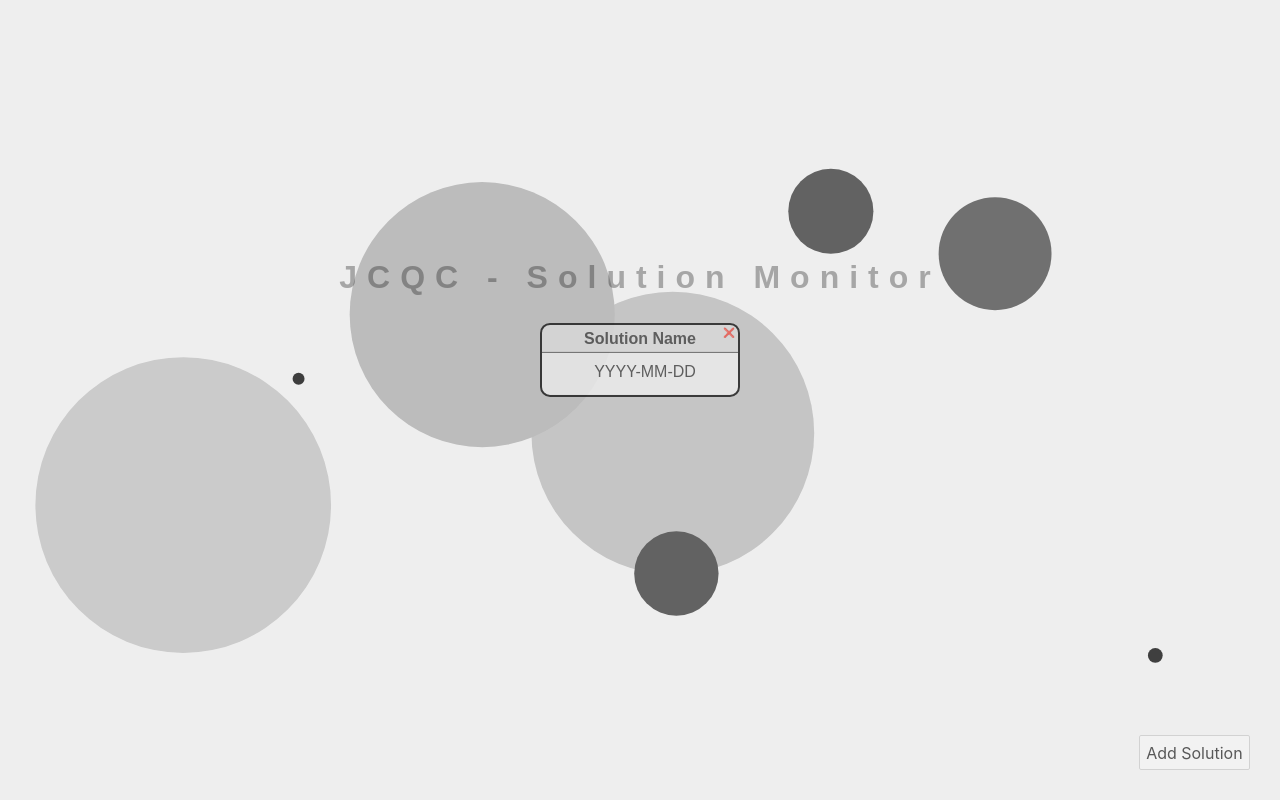
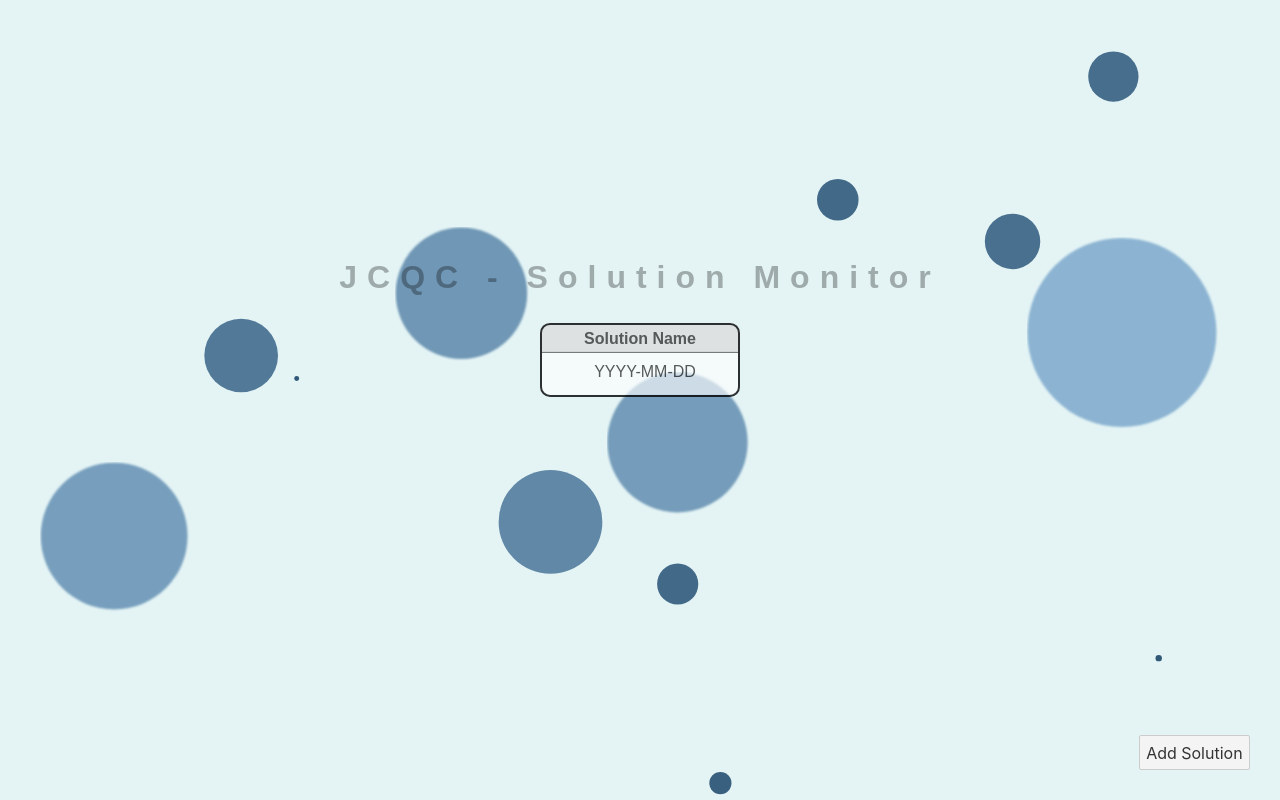
Before and after one commit to jeffreycharters/jcqc-solutions, a Svelte app: page / in a window 1280 px wide. Built offline with nearby package versions, Linux system fonts and the light colour scheme.

Commit message:
update delete button, balls

```diff
--- a/public/global.css
+++ b/public/global.css
@@ -10,7 +10,7 @@ body {
 	padding: 0;
 	box-sizing: border-box;
 	font-family: -apple-system, BlinkMacSystemFont, "Segoe UI", Roboto, Oxygen-Sans, Ubuntu, Cantarell, "Helvetica Neue", sans-serif;
-	background: #eee;
+	background: #e4f4f5;
 }
 
 a {
--- a/public/index.html
+++ b/public/index.html
@@ -13,6 +13,6 @@
 	<script defer src='/build/bundle.js'></script>
 </head>
 
-<body style="position: relative">
+<body>
 </body>
 </html>
--- a/src/AddSolutionButton.svelte
+++ b/src/AddSolutionButton.svelte
@@ -6,6 +6,5 @@
     margin: 10px;
     bottom: 20px;
     right: 20px;
-    opacity: 0.8;
   }
 </style>
--- a/src/App.svelte
+++ b/src/App.svelte
@@ -4,12 +4,17 @@
 	import AddSolutionButton from "./AddSolutionButton.svelte";
 	import Toast from "./Toast.svelte";
 	import { solutions } from "./stores.js";
+	import { onDestroy } from "svelte";
 
 	let solutions_current;
 	let showToast = false;
 
 	const unsubscribe = solutions.subscribe((value) => {
 		solutions_current = value;
+	});
+
+	onDestroy(() => {
+		unsubscribe();
 	});
 
 	const saveToLocal = () => {
@@ -39,9 +44,7 @@
 
 <Balls />
 
-{#if showToast}
-	<Toast>Saved!</Toast>
-{/if}
+<Toast show={showToast}>Saved!</Toast>
 
 <main>
 	<h1>JCQC - Solution Monitor</h1>
--- a/src/Balls.svelte
+++ b/src/Balls.svelte
@@ -3,8 +3,8 @@
 
   let surface, h, w;
 
-  let numBalls = 8;
-  let maxSize = 200;
+  let numBalls = 12;
+  let maxSize = 100;
   let ballsArray = [];
 
   onMount(() => {
@@ -17,16 +17,27 @@
 
     class Ball {
       constructor() {
-        this.size = Math.random() * maxSize + 5;
+        this.size = Math.random() * maxSize + 2;
         this.x = Math.random() * (w - this.size * 2) + this.size;
         this.y = Math.random() * (h - this.size * 2) + this.size;
-        this.rgb = Math.ceil(255 - maxSize + this.size);
-        this.colour = `rgb(${this.rgb},${this.rgb},${this.rgb})`;
+        this.rgb = Math.ceil(this.size + 55);
+        this.colour = `rgb(${this.rgb - 10},${this.rgb + 30},${this.rgb + 60})`;
       }
     }
 
-    for (let i = 0; i < numBalls; i++) {
-      ballsArray.push(new Ball());
+    while (ballsArray.length <= numBalls) {
+      const newBall = new Ball();
+      let isFarAway = true;
+      for (let i = 0; i < ballsArray.length; i++) {
+        const biggerBallSize =
+          newBall.size > ballsArray[i].size ? newBall.size : ballsArray[i].size;
+        const dx = ballsArray[i].x - newBall.x;
+        const dy = ballsArray[i].y - newBall.y;
+        const distance = Math.sqrt(dx * dx + dy * dy);
+        isFarAway = distance > biggerBallSize;
+        if (!isFarAway) break;
+      }
+      if (isFarAway) ballsArray.push(newBall);
     }
     ballsArray.sort((a, b) => {
       return b.size - a.size;
@@ -38,7 +49,10 @@
 <div bind:this={surface} id="ballsDiv">
   <svg>
     {#each ballsArray as { x, y, size, colour }}
-      <circle cx={x} cy={y} r={size} fill={colour} />
+      <filter id={x} x="0" y="0">
+        <feGaussianBlur in="SourceGraphic" stdDeviation={size / 75} />
+      </filter>
+      <circle cx={x} cy={y} r={size} fill={colour} filter={`url(#${x})`} />
     {/each}
   </svg>
 </div>
--- a/src/Solution.svelte
+++ b/src/Solution.svelte
@@ -1,7 +1,10 @@
 <script>
   import { createEventDispatcher } from "svelte";
+  import { fade, fly } from "svelte/transition";
   import { solutions } from "./stores.js";
   export let solution;
+
+  let showX = false;
 
   const dispatch = createEventDispatcher();
 
@@ -17,10 +20,29 @@
       e.target.blur();
     }
   };
+
+  const toggleX = () => {
+    showX = !showX;
+  };
 </script>
 
-<div class="solution-container">
-  <div class="x-button" on:click={() => removeSolution(solution.name)}>❌</div>
+<div
+  class="solution-container"
+  on:mouseenter={toggleX}
+  on:mouseleave={toggleX}
+  in:fly={{ x: 200, duration: 250 }}
+  out:fade={{ duration: 100 }}
+>
+  {#if showX}
+    <div
+      class="x-button"
+      on:click={() => removeSolution(solution.name)}
+      in:fade={{ duration: 200 }}
+      out:fade={{ duration: 300 }}
+    >
+      <img src="/images/recycle.svg" alt="delete" height="15" id="delete-btn" />
+    </div>
+  {/if}
   <div
     class="solution-name"
     contenteditable="true"
@@ -38,13 +60,17 @@
 <style>
   .x-button {
     position: absolute;
-    top: 0;
+    top: 3px;
     right: 3px;
     display: inline;
     max-width: 20px;
     font-size: 0.6em;
-    cursor: default;
+    cursor: pointer;
     margin-top: 2px;
+  }
+
+  #delete-btn {
+    filter: invert(42%) sepia(100) hue-rotate(310deg) saturate(800%);
   }
 
   .solution-name {
@@ -78,7 +104,8 @@
       black 39%,
       rgba(255, 255, 255, 0.8) 40%
     );
-    opacity: 0.7;
+    opacity: 0.8;
+    will-change: contents;
   }
 
   [contenteditable] {
--- a/src/Toast.svelte
+++ b/src/Toast.svelte
@@ -1,16 +1,19 @@
 <script>
   import { fade, fly } from "svelte/transition";
+  export let show;
 </script>
 
-<div in:fly={{ x: -200, duration: 250 }} out:fade={{ duration: 500 }}>
-  <slot />
-</div>
+{#if show}
+  <div in:fly={{ x: -200, duration: 250 }} out:fade={{ duration: 500 }}>
+    <slot />
+  </div>
+{/if}
 
 <style>
   div {
     position: absolute;
     bottom: 10px;
-    left: 10px;
+    left: 20px;
     background: rgb(200, 255, 200);
     color: rgba(0, 55, 0);
     border: 1px solid rgba(0, 55, 0);
```
Also changed, not shown: public/images/recycle.svg (added).
